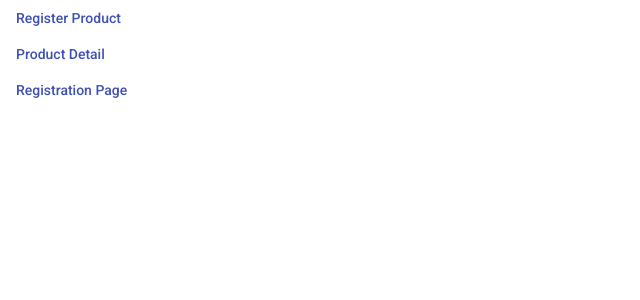
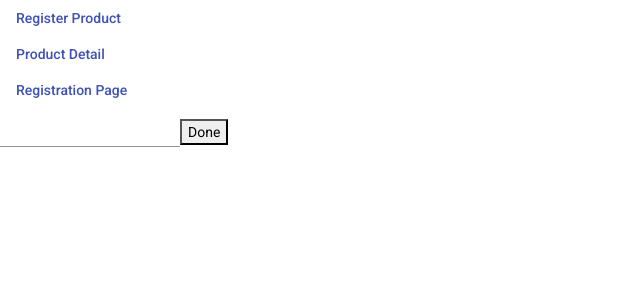
Before and after one commit to raryasgg/Swapsquad2, an Angular app in the folder product-webapp/webapp/: page / in a window 1280 px wide. Shown: the top 300 px of the page, without its empty margins (0-640 px from the left). Built offline with nearby package versions, Linux system fonts and the light colour scheme.

Commit message:
changes is register product ts file

```diff
--- a/product-webapp/webapp/src/app/app.component.html
+++ b/product-webapp/webapp/src/app/app.component.html
@@ -6,3 +6,24 @@
 <button mat-button color="primary" routerLink="registerProduct">Register Product</button><br>
 <button mat-button color="primary" routerLink="productDetail">Product Detail</button><br>
 <button mat-button color="primary" routerLink="registerUser">Registration Page</button><br>
+
+
+<form [formGroup]="productForm" (ngSubmit)="onClickSubmitForm()">
+
+    <mat-form-field class="example-chip-list">
+        <mat-chip-list #chipList aria-label="Fruit selection" formArrayName="fruits">
+            <mat-chip *ngFor="let fruit of fruitControls.value" [selectable]="selectable" [removable]="removable"
+                (removed)="remove(fruit)">
+                {{fruit}}
+                <mat-icon matChipRemove *ngIf="removable">cancel</mat-icon>
+            </mat-chip>
+            <input
+           [matChipInputFor]="chipList"
+           [matChipInputSeparatorKeyCodes]="separatorKeysCodes"
+           [matChipInputAddOnBlur]="addOnBlur"
+           (matChipInputTokenEnd)="add($event)">
+  </mat-chip-list>
+    </mat-form-field>
+
+    <button type="submit">Done</button>
+</form>
--- a/product-webapp/webapp/src/app/app.component.ts
+++ b/product-webapp/webapp/src/app/app.component.ts
@@ -1,4 +1,19 @@
-import { Component } from '@angular/core';
+// import { Component } from '@angular/core';
+
+// @Component({
+//   selector: 'app-root',
+//   templateUrl: './app.component.html',
+//   styleUrls: ['./app.component.css']
+// })
+// export class AppComponent {
+//   title = 'Learnzilla';
+
+// }
+
+import { COMMA, ENTER } from "@angular/cdk/keycodes";
+import { Component } from "@angular/core";
+import { FormArray, FormBuilder, FormControl, FormGroup, Validators } from "@angular/forms";
+import { MatChipInputEvent } from "@angular/material/chips";
 
   @Component({
     selector: 'app-root',
@@ -6,5 +21,45 @@ import { Component } from '@angular/core';
     styleUrls: ['./app.component.css']
   })
   export class AppComponent {
-  title = 'Learnzilla';
+    constructor(private fb: FormBuilder) {
+      this.productForm = this.fb.group({
+        fruits: this.fb.array([], Validators.required)
+      });
     }
+  visible = true;
+  selectable = true;
+  removable = true;
+  addOnBlur = true;
+  readonly separatorKeysCodes: number[] = [ENTER, COMMA];
+  productForm: FormGroup;
+
+  get fruitControls(): FormArray {
+    return this.productForm.controls.fruits as FormArray;
+  }
+
+  add(event: MatChipInputEvent): void {
+    const input = event.input;
+    const value = event.value;
+
+    // Add our fruit
+    if ((value || "").trim()) {
+      this.fruitControls.push(this.fb.control(value));
+    }
+
+    // Reset the input value
+    if (input) {
+      input.value = "";
+    }
+  }
+
+  remove(fruit: string): void {
+    const index = this.fruitControls.value.indexOf(fruit);
+    if (index >= 0) {
+      this.fruitControls.removeAt(index);
+    }
+  }
+
+  onClickSubmitForm(){
+    console.log(this.productForm.value)
+  }
+}
--- a/product-webapp/webapp/src/app/component/register-product/class/register-product.ts
+++ b/product-webapp/webapp/src/app/component/register-product/class/register-product.ts
@@ -2,6 +2,7 @@ import { SafeUrl } from "@angular/platform-browser";
 import { FileHandle } from "./file-handle";
 
 export interface RegisterProduct {
+    controls: any;
 
     pemail?:String;
     pname?:String;
--- a/product-webapp/webapp/src/app/component/register-product/register-product.component.html
+++ b/product-webapp/webapp/src/app/component/register-product/register-product.component.html
@@ -30,14 +30,14 @@
 
                   <mat-form-field class="col-md-3">
                     <mat-label>Select</mat-label>
-                    <mat-select>
+                    <mat-select formControlName="pcategory">
                       <div (click)="show(1)">
-                        <mat-option value="one">Mobile, Tablet & Accessories</mat-option>
-                        <mat-option value="two">Cars & Bikes</mat-option>
-                        <mat-option value="three">Books & Sports</mat-option>
-                        <mat-option value="four">Pets & Pet Care</mat-option>
-                        <mat-option value="five">Electronics & Appliances</mat-option>
-                        <mat-option value="six">Home & Life Styles</mat-option>
+                        <mat-option value="Mobile, Tablet & Accessories">Mobile, Tablet & Accessories</mat-option>
+                        <mat-option value="Cars & Bikes">Cars & Bikes</mat-option>
+                        <mat-option value="Books & Sports">Books & Sports</mat-option>
+                        <mat-option value="Pets & Pet Care">Pets & Pet Care</mat-option>
+                        <mat-option value="Electronics & Appliances">Electronics & Appliances</mat-option>
+                        <mat-option value="Home & Life Styles">Home & Life Styles</mat-option>
                       </div>
                       <mat-option value="seven" (click)="show(2)">Others</mat-option>
                     </mat-select>
@@ -59,7 +59,7 @@
 
                   <mat-form-field class="col-md-3">
                     <mat-label>Choose a date</mat-label>
-                    <input matInput [matDatepicker]="picker" />
+                    <input matInput [matDatepicker]="picker" formControlName="pdatepost"/>
                     <mat-hint>MM/DD/YYYY</mat-hint>
                     <mat-datepicker-toggle matSuffix [for]="picker"></mat-datepicker-toggle>
                     <mat-datepicker #picker></mat-datepicker>
@@ -192,18 +192,18 @@
               <div class="row">
                 <label class="col-md-2 step2-labelname">Exchange Mode</label>
                 <div class="col-md-1"></div>
-                <mat-radio-group aria-label="Select an option" class="col-md-7">
+                <mat-radio-group aria-label="Select an option" class="col-md-7" formControlName="pexchange">
                   <!-- class="form-control" id="pexchange" name="pexchange [(ngModel)]="product.pexchange" -->
-                  <mat-radio-button value="1" class="col-md-4" (click)="text(0)">
+                  <mat-radio-button value="Coin" class="col-md-4" (click)="text(0)">
 
                     <i class="fa-solid fa-coins" style="margin-right: 0.5rem; margin-left: 0.5rem;"></i>
                     Coin
                   </mat-radio-button>
-                  <mat-radio-button value="2" class="col-md-4" (click)="text(1)">
+                  <mat-radio-button value="Exchange" class="col-md-4" (click)="text(1)">
                     <i class="fa-solid fa-right-left" style="margin-right: 0.5rem; margin-left: 0.5rem;"></i>
                     Exchange
                   </mat-radio-button>
-                  <mat-radio-button value="3" class="col-md-4" (click)="text(2)">
+                  <mat-radio-button value="Both" class="col-md-4" (click)="text(2)">
                     <i class="fa-solid fa-coins" style="margin-right: 0.5rem; margin-left: 0.5rem;"></i>
                     Both
                     <i class="fa-solid fa-right-left" style="margin-left: 0.5rem;"></i>
@@ -224,13 +224,13 @@
 
                 <label class="col-md-2 labelname" *ngIf="preference">Preference</label>
                 <mat-form-field class="example-chip-list" class="col-md-3" *ngIf="preference">
-                  <mat-chip-list #chipList aria-label="Fruit selection">
+                  <mat-chip-list #chipList aria-label="Fruit selection" formControlName="exchangeList">
                     <mat-chip *ngFor="let fruit of fruits" [selectable]="selectable" [removable]="removable"
-                      (removed)="remove(fruit)">
+                      (removed)="remove(fruit)"  >
                       {{fruit.name}}
                       <mat-icon matChipRemove *ngIf="removable">cancel</mat-icon>
                     </mat-chip>
-                    <input placeholder="" [matChipInputFor]="chipList"
+                    <input placeholder="" [matChipInputFor]="chipList" formControlName="exchangeList"
                       [matChipInputSeparatorKeyCodes]="separatorKeysCodes" [matChipInputAddOnBlur]="addOnBlur"
                       (matChipInputTokenEnd)="add($event)">
                   </mat-chip-list>
--- a/product-webapp/webapp/src/app/component/register-product/register-product.component.ts
+++ b/product-webapp/webapp/src/app/component/register-product/register-product.component.ts
@@ -1,6 +1,6 @@
 import { HttpErrorResponse } from '@angular/common/http';
 import { Component, OnInit } from '@angular/core';
-import { FormBuilder, FormGroup, NgForm, Validators } from '@angular/forms';
+import { FormArray, FormBuilder, FormGroup, NgForm, Validators } from '@angular/forms';
 import { MatChipInputEvent } from '@angular/material/chips';
 import { DomSanitizer } from '@angular/platform-browser';
 import { FileHandle } from './class/file-handle';
@@ -24,20 +24,24 @@ export interface Fruit {
 export class RegisterProductComponent implements OnInit {
   firstFormGroup: FormGroup;
   secondFormGroup: FormGroup;
+  exchangeList: any;
+  form: FormGroup;
   constructor(private formBuilder: FormBuilder, private registerProductService: RegisterProductService,
-    private sanitizer: DomSanitizer
+    private sanitizer: DomSanitizer, private fb: FormBuilder
   ) {
 
-
-    //
-  }
+   }
 
 
   // for Product form
   productForm = new FormGroup({
+    pcategory:new FormControl(),
     pname: new FormControl(),
+    pdatepost: new FormControl(),
     desc: new FormControl(),
+    pexchange:new FormControl(),
     pcoin: new FormControl(),
+    exchangeList:new FormControl(),
     pemail: new FormControl(),
     plocation: new FormControl(),
   });
@@ -118,13 +122,15 @@ export class RegisterProductComponent implements OnInit {
       this.fruits.splice(index, 1);
     }
   }
+
   // end for chips
 
 
   registerProduct: RegisterProduct = {
     pemail: "",
     pname: "",
-    image: []
+    image: [],
+    controls: undefined
   }
 
   addProduct(registerProductForm: NgForm) {
@@ -180,13 +186,17 @@ export class RegisterProductComponent implements OnInit {
     this.registerProduct.image.splice(i, 1);
   }
 
-  // ====================>
+
+}
 
 
 
 
-  // ====================>
 
+function value(value: any) {
+  throw new Error('Function not implemented.');
+}
 
-
+function index(index: any, arg1: number) {
+  throw new Error('Function not implemented.');
 }
```
Also changed, not shown: product-webapp/webapp/src/app/app.module.ts (+16 -1 lines), product-webapp/webapp/src/app/component/register-product/class/Product.ts (+9 -4 lines). Lines whose indentation alone changed are shown as unchanged.
